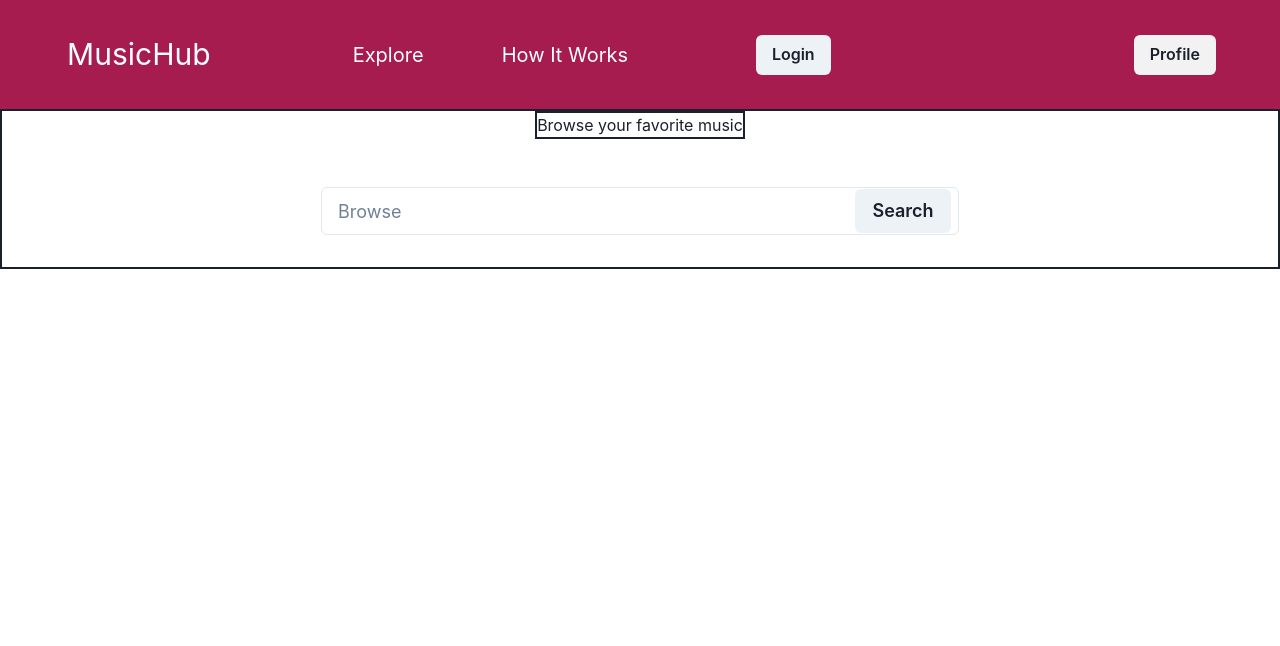
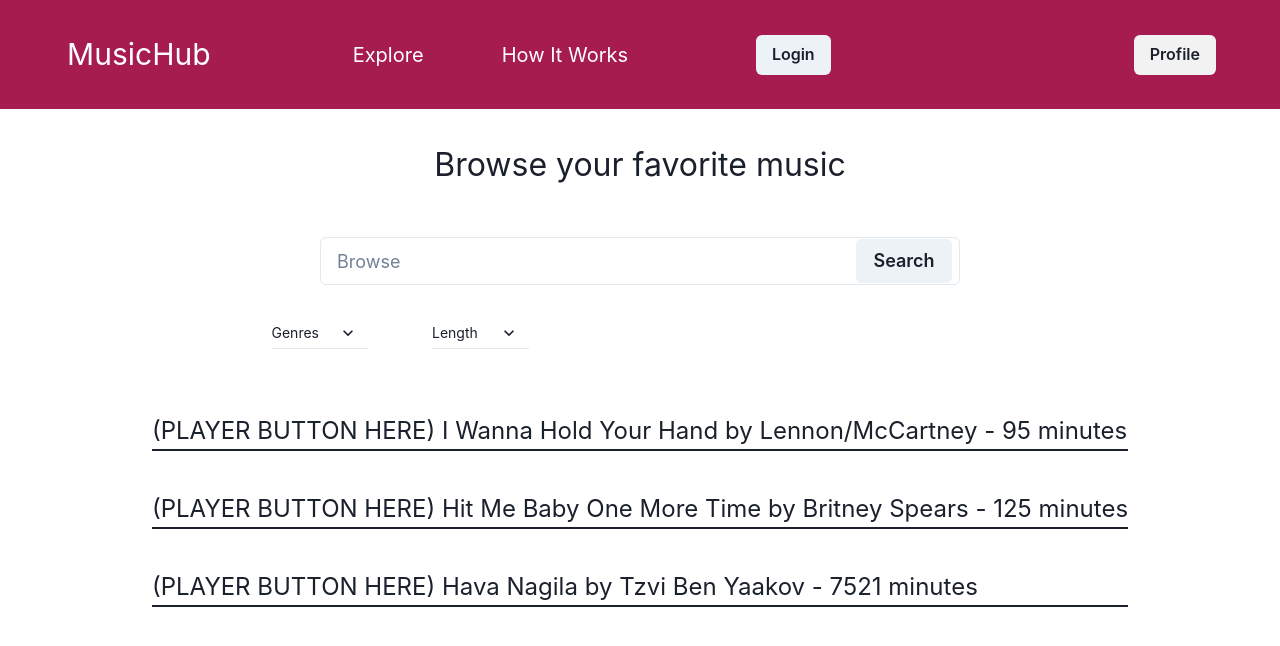
Before and after one commit to sudojoseph/ITC-Group-Project, a React (Create React App) app in the folder beathub-fe/: page /explore in a window 1280 px wide. Shown: the top 646 px of the page. Built offline with nearby package versions, Linux system fonts and the light colour scheme.

Commit message:
explore update

```diff
--- a/beathub-fe/src/Components/Explore/Explore.js
+++ b/beathub-fe/src/Components/Explore/Explore.js
@@ -1,19 +1,93 @@
-import React from 'react'
-import { Box, Flex, Button, Input, InputGroup, InputRightElement } from '@chakra-ui/react'
+import React, { useEffect, useState } from 'react'
+import { Box, Flex, Button, Input, InputGroup, InputRightElement, Select, Text, List, ListItem, ListIcon, OrderedList, UnorderedList } from '@chakra-ui/react'
 
 function Search() {
+
+  const [songs, setSongsList] = useState([{
+    title: '',
+    genre: '',
+    length: '',
+    creator: '',
+    creator_id: ''
+  }])
+
+  useEffect(() => {
+    const mockSongs = [
+      {
+        title: 'I Wanna Hold Your Hand',
+        genre: 'Rock',
+        length: 95,
+        creator: 'Lennon/McCartney',
+        creator_id: 1
+      },
+
+      {
+        title: 'Hit Me Baby One More Time',
+        genre: 'Pop',
+        length: 125,
+        creator: 'Britney Spears',
+        creator_id: 2
+      },
+
+      {
+        title: 'Hava Nagila',
+        genre: 'Regional',
+        length: 7521,
+        creator: 'Tzvi Ben Yaakov',
+        creator_id: 3
+      }
+    ]
+
+    setSongsList(mockSongs)
+  }, [])
+
+
+
+
   return (
     <>
-      <Flex direction='column' align='center' justify='space-between' border='2px'>
-        <Box border='2px'>Browse your favorite music</Box>
+      <Flex direction='column' align='center' justify='space-between'>
+        <Box>
+          <Text fontSize='2rem' mt='2rem'>Browse your favorite music</Text>
+        </Box>
 
         <InputGroup size='lg' width='50%' mt='3rem' mb='2rem'>
           <Input pr='4.5rem' placeholder='Browse' />
           <InputRightElement width='6rem' mr='0.5rem'>
             <Button h='1.75rem' size='lg' height='90%'>Search</Button>
           </InputRightElement>
+        </InputGroup>
 
-        </InputGroup>
+        <Flex direction='row' mr='30rem'>
+          <Select variant='flushed' placeholder='Genres' w='100%' mr='4rem' size='sm'>
+            <option value='rock'>Rock</option>
+            <option value='pop'>Pop</option>
+            <option value='jazz'>Jazz</option>
+            <option value='edm'>EDM</option>
+            <option value='regional'>Regional</option>
+          </Select>
+          <Select variant='flushed' placeholder='Length' w='100%' size='sm'>
+            <option value='short'>0 - 30s</option>
+            <option value='medium'>30s - 2min</option>
+            <option value='long'>2min --</option>
+          </Select>
+        </Flex>
+
+        <Box display='flex' direction='column' mt='4rem'>
+          <List spacing={10} fontSize='1.5rem'>
+            {songs.map((song) => {
+              return (
+                <div>
+                  <ListItem borderBottom='2px'>
+                  (PLAYER BUTTON HERE) {song.title} by {song.creator} - {song.length} minutes
+                  </ListItem>
+                </div>
+              )
+            })}
+          </List>
+
+        </Box>
+
       </Flex>
     </>
   )
```
